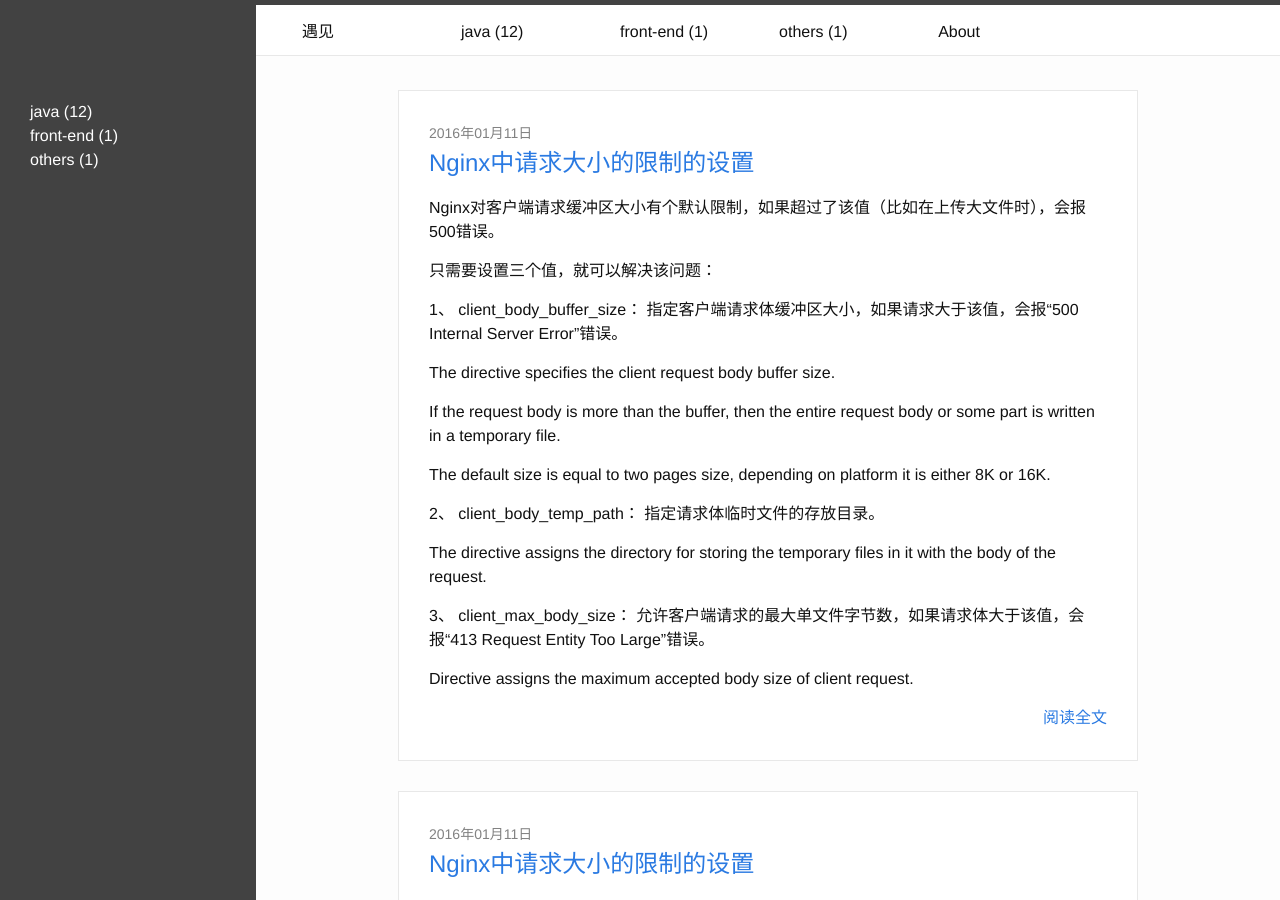
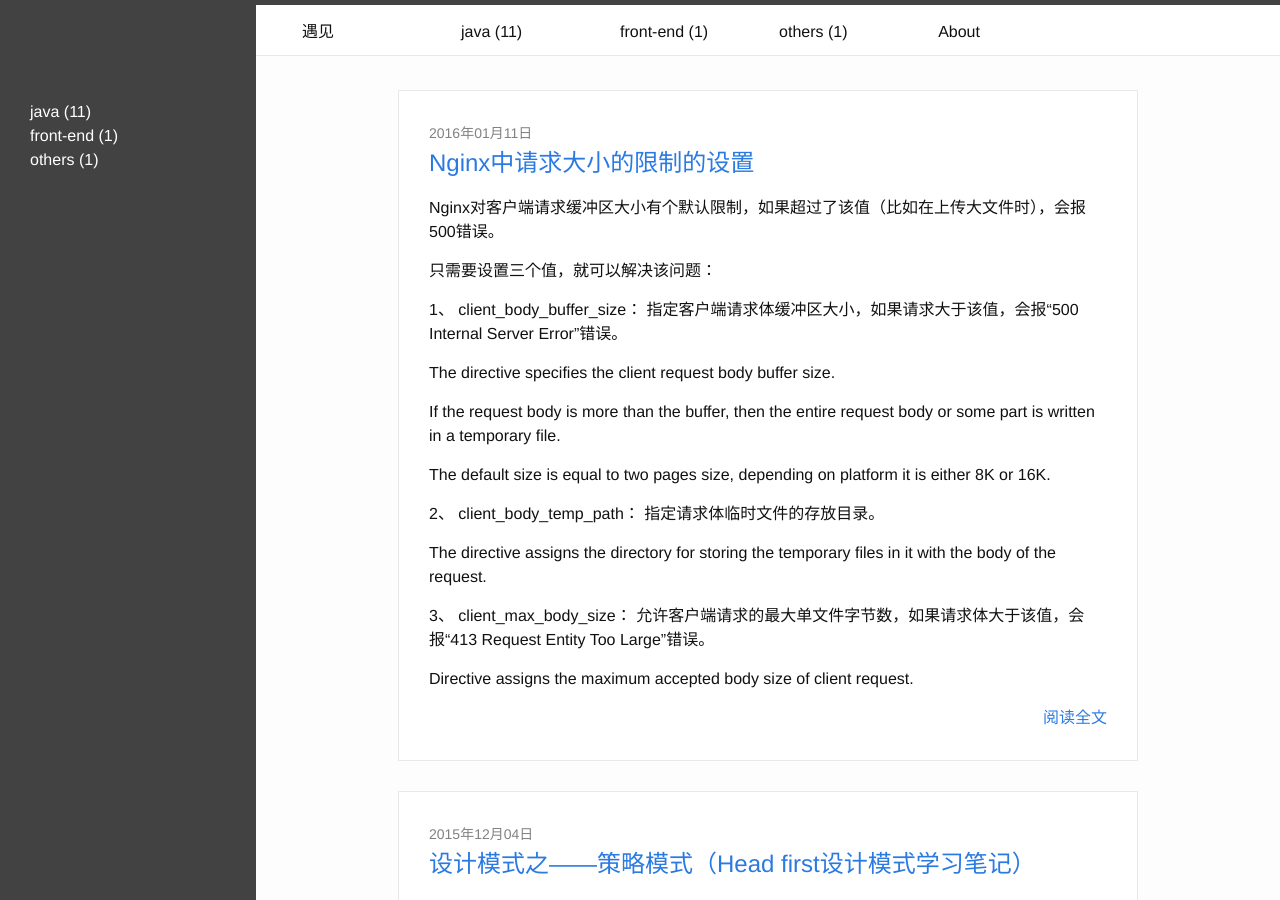
Before and after one commit to iyujian/iyujian.github.io, a Jekyll site: the page built from index.html, in a window 1280 px wide and 900 px high. Built offline with Jekyll 4.4.1, drawn with Linux system fonts in a browser that asks for light colours.

Commit message:
change category

```diff
--- a/_posts/java/2016-01-11-nginx-request-size-setting.md
+++ /dev/null
@@ -1,30 +0,0 @@
----
-layout: post
-title:  "Nginx中请求大小的限制的设置"
-date:   2016-01-11 13:46:53 +0800
-categories: others
-tags: nginx
----
-Nginx对客户端请求缓冲区大小有个默认限制，如果超过了该值（比如在上传大文件时），会报500错误。
-
-只需要设置三个值，就可以解决该问题：
-
-1、 client_body_buffer_size： 指定客户端请求体缓冲区大小，如果请求大于该值，会报“500 Internal Server Error”错误。
-
-The directive specifies the client request body buffer size.
-
-If the request body is more than the buffer, then the entire request body or some part is written in a temporary file.
-
-The default size is equal to two pages size, depending on platform it is either 8K or 16K.
-
-2、 client_body_temp_path： 指定请求体临时文件的存放目录。
-
-The directive assigns the directory for storing the temporary files in it with the body of the request.
-
-3、 client_max_body_size： 允许客户端请求的最大单文件字节数，如果请求体大于该值，会报“413 Request Entity Too Large”错误。
-
-Directive assigns the maximum accepted body size of client request.
-
-<!-- more -->
-
-更多请参考：http://nginx.org/en/docs/http/ngx_http_core_module.html
```
Also changed, not shown: _posts/others/2016-01-11-nginx-request-size-setting.md (+1 -1 lines).
